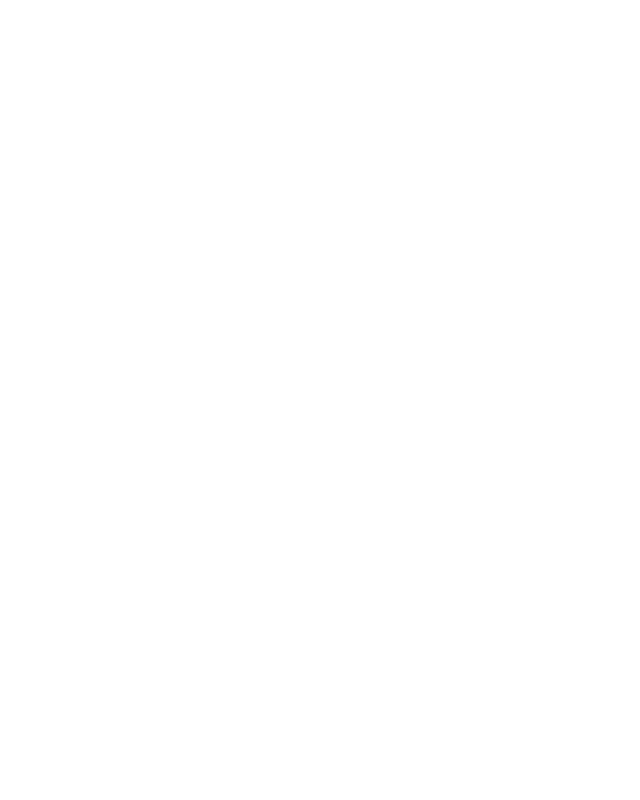
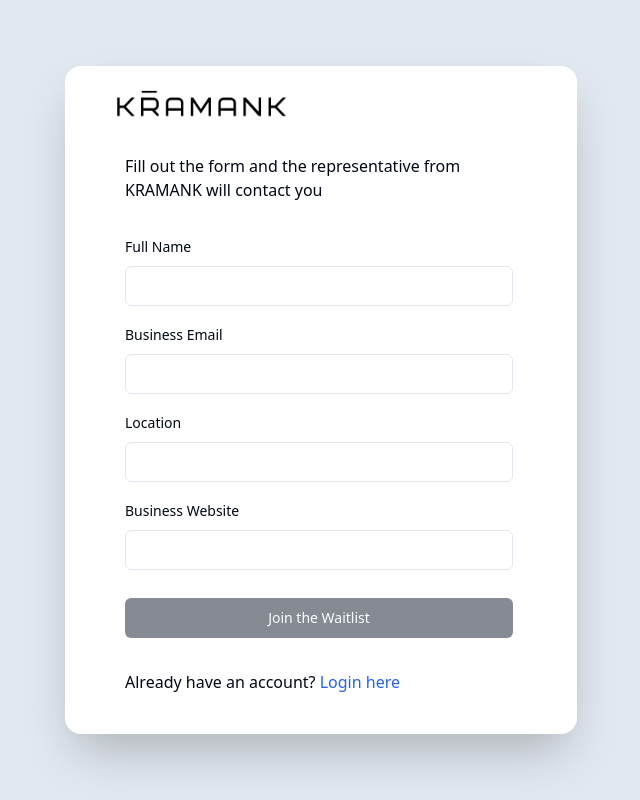
Before and after one commit to asif-choudhari/kramank-ui, a React (Vite) app: page /waitlist in a window 1280 px wide. Before the commit this address had no page. Shown: the whole page, without its empty margins (319-959 px from the left). Built offline with nearby package versions, Linux system fonts and the light colour scheme.

Commit message:
waitlist ui

```diff
--- a/src/area/login/login.tsx
+++ b/src/area/login/login.tsx
@@ -127,7 +127,10 @@ function Login() {
         </form>
         <div className="pl-5">
           <span>{`Dont have an account? `}</span>
-          <Link to={RoutePath.Signup} className="text-blue-600 hover:underline">
+          <Link
+            to={RoutePath.Waitlist}
+            className="text-blue-600 hover:underline"
+          >
             Register here
           </Link>
         </div>
--- /dev/null
+++ b/src/area/waitlist/waitlist.tsx
@@ -0,0 +1,98 @@
+import logo from "@/assets/logo-no-bg.png";
+import { Button } from "@/components/ui/button";
+import { Input } from "@/components/ui/input";
+import { Label } from "@/components/ui/label";
+import { RoutePath } from "@/routes/paths";
+import { useState } from "react";
+import { Link } from "react-router-dom";
+import { Toaster } from "sonner";
+
+function Waitlist() {
+  // const dispatch = useDispatch<AppDispatch>();
+  // const navigate = useNavigate();
+
+  const [fullName, setFullName] = useState<string>("");
+  const [businessEmail, setBusinessEmail] = useState<string>("");
+  const [location, setLocation] = useState<string>("");
+  const [website, setWebsite] = useState<string>("");
+
+  const handleJoinWaitlist = (event: React.ChangeEvent<HTMLFormElement>) => {
+    event.preventDefault();
+  };
+
+  return (
+    <div className="h-screen w-screen flex items-center justify-center sm:bg-slate-200">
+      <div className="bg-white w-full sm:w-8/12 sm:h-11/12 md:w-1/2 lg:w-[512px] pl-10 pr-16 pb-10 sm:rounded-2xl sm:shadow-2xl flex flex-col">
+        <img src={logo} alt="logo" className="h-12 w-48 my-4" />
+        <div className="flex flex-col pl-5">
+          <span className="py-2">
+            Fill out the form and the representative from KRAMANK will contact
+            you
+          </span>
+        </div>
+        <form onSubmit={handleJoinWaitlist} className="pl-5 pt-4 pb-8">
+          <div className="py-2">
+            <Label htmlFor="name">Full Name</Label>
+            <Input
+              type="text"
+              id="name"
+              className="mt-2"
+              value={fullName}
+              onChange={(event) => setFullName(event.target.value)}
+            />
+          </div>
+          <div className="py-2">
+            <Label htmlFor="email">Business Email</Label>
+            <Input
+              type="email"
+              id="email"
+              className="mt-2"
+              value={businessEmail}
+              onChange={(event) => setBusinessEmail(event.target.value)}
+            />
+          </div>
+          <div className="py-2">
+            <Label htmlFor="password">Location</Label>
+            <Input
+              type="text"
+              id="location"
+              autoComplete="true"
+              minLength={3}
+              className="mt-2"
+              value={location}
+              onChange={(event) => setLocation(event.target.value)}
+            />
+          </div>
+          <div className="py-2">
+            <Label htmlFor="name">Business Website</Label>
+            <Input
+              type="text"
+              id="name"
+              className="mt-2"
+              value={website}
+              onChange={(event) => setWebsite(event.target.value)}
+            />
+          </div>
+          <Button
+            type="submit"
+            disabled={
+              fullName === "" || businessEmail === "" || location === ""
+            }
+            className="mt-5 w-full"
+          >
+            Join the Waitlist
+          </Button>
+        </form>
+        <div className="pl-5">
+          <span>{`Already have an account? `}</span>
+          <Link to={RoutePath.Login} className="text-blue-600 hover:underline">
+            Login here
+          </Link>
+        </div>
+      </div>
+      <Toaster richColors />
+    </div>
+  );
+}
+
+export default Waitlist;
--- a/src/routes/app-routes.tsx
+++ b/src/routes/app-routes.tsx
@@ -9,12 +9,14 @@ import Report from "@/area/dashboard/report/report";
 import Invoice from "@/area/dashboard/invoice/invoice";
 import RaiseQuery from "@/area/dashboard/raise-query/raise-query";
 import PrivateRoute from "./private-route";
+import Waitlist from "@/area/waitlist/waitlist";
 
 function AppRoutes() {
   return (
     <Routes>
       <Route path="" Component={LandingPage} />
       <Route path="login" Component={Login} />
+      <Route path="waitlist" Component={Waitlist} />
       <Route element={<PrivateRoute />}>
         <Route path="dashboard" element={<Dashboard />}>
           <Route path="home" element={<Home />} />
--- a/src/routes/paths.ts
+++ b/src/routes/paths.ts
@@ -1,7 +1,7 @@
 export const RoutePath = {
   Home: "/",
   Login: "/login",
-  Signup: "/signup",
+  Waitlist: "/waitlist",
   DashboardHome: "/dashboard/home",
   DashboardAdminAndBranch: "/dashboard/admin-branch",
   DashboarBudget: "/dashboard/budget",
```
